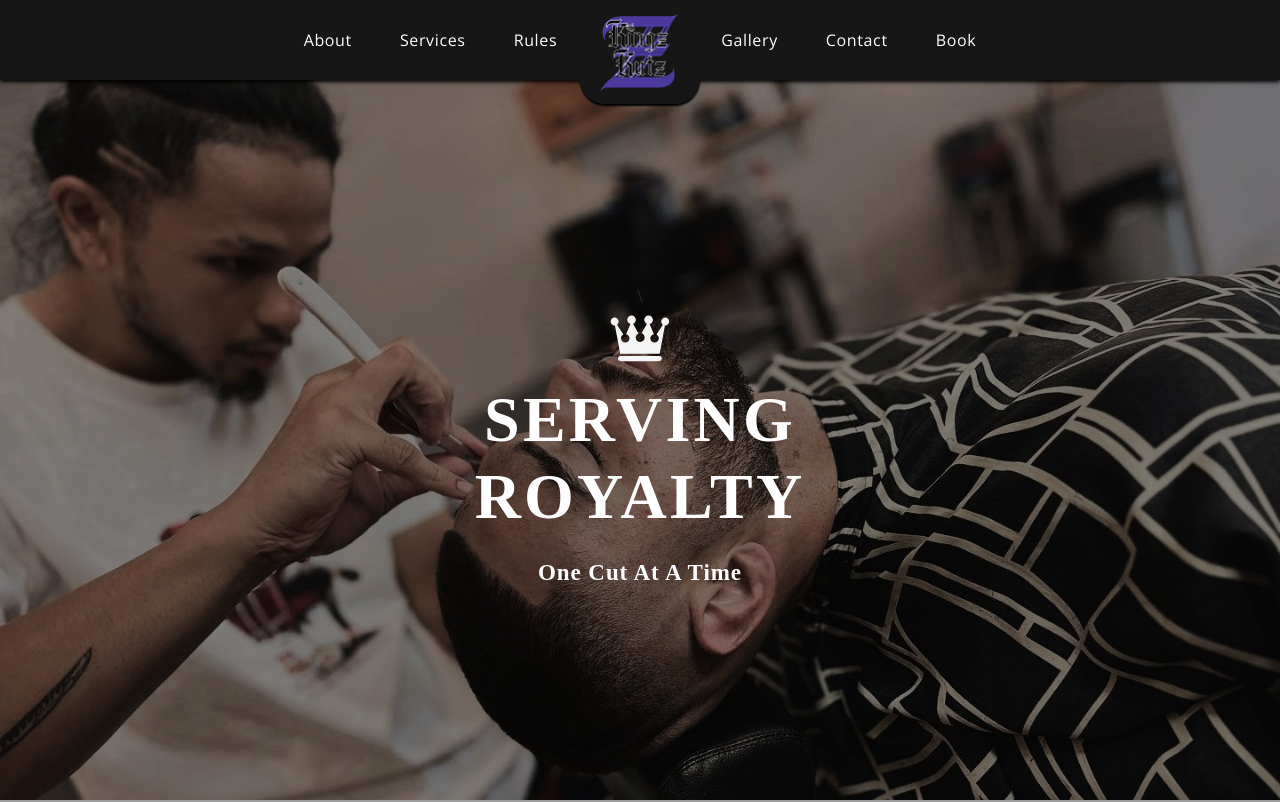
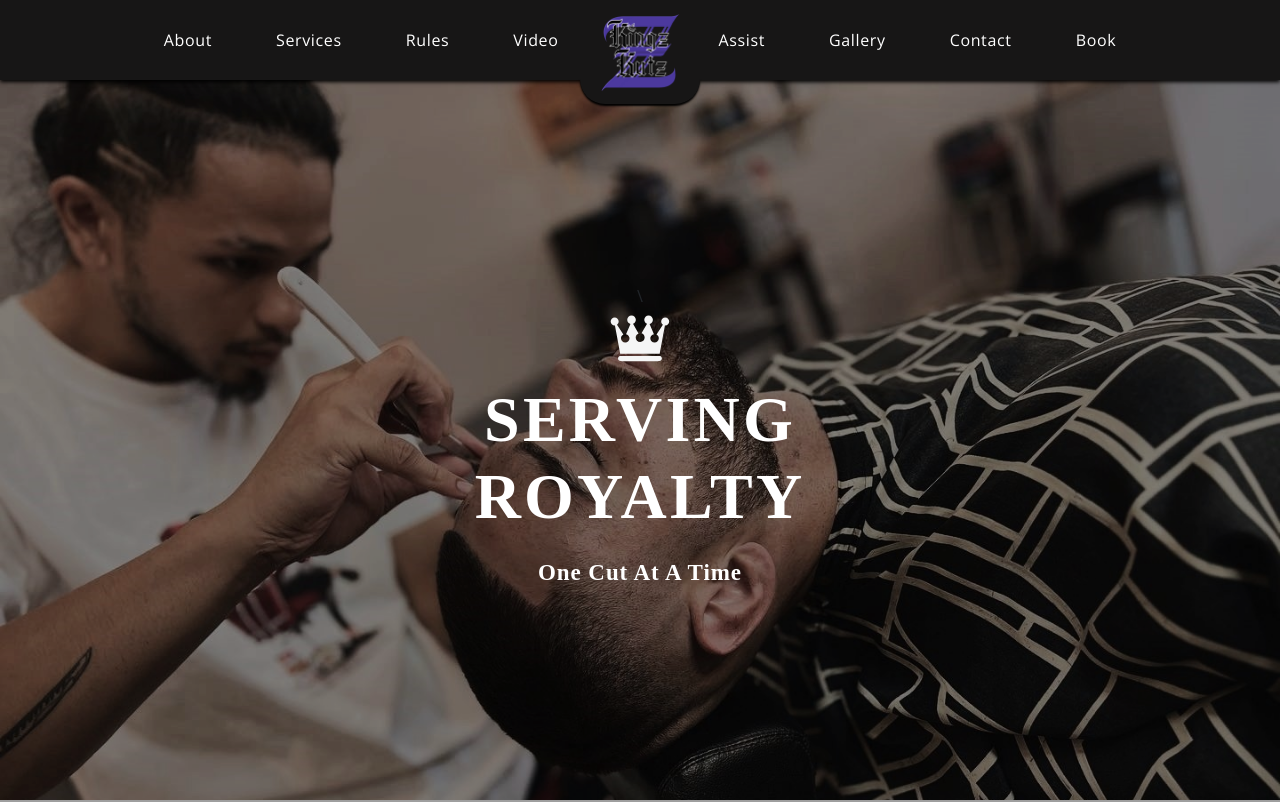
Before and after one commit to JuanTwo779/kingz-kutz-v2, a React (Create React App) app: page / in a window 1280 px wide. Shown: the top 802 px of the page. Built offline with nearby package versions, Linux system fonts and the light colour scheme; grey boxes are pictures that could not be loaded; a web font is replaced by a local one.

Commit message:
Navbar changes

```diff
--- a/src/components/Navbar/Navbar.css
+++ b/src/components/Navbar/Navbar.css
@@ -12,10 +12,15 @@
 }
 
 .app__navbar-logo {
-    position: relative;
+    /* position: absolute;
+    left: 50%; */
+    position: absolute;
+    left: 50%;
+    transform: translateX(-50%);
     text-align: center;
-    margin: 0 0.5rem;
+    /* margin: 0 0.5rem; */
     z-index: 2;
+
 }
 
 .nav__desktop-logo {
@@ -51,7 +56,8 @@
 }
 
 .app__navbar-links li {
-    margin: 0 1.5rem;
+    /* width: 75px; */
+    margin: 0 2rem;
     cursor: pointer;
 }
 
@@ -91,10 +97,12 @@ ul.app__navbar-links a:hover::after {
 
 .items-left{
     margin-left: auto;
+    margin-right: 3rem;
 }
 
 .items-right{
     margin-right: auto;
+    margin-left: 3rem;
 }
 
 .app__navbar-smallscreen {
@@ -169,9 +177,16 @@ ul.app__navbar-links a:hover::after {
     }
 }
 
-@media screen and (max-width: 1000px) {
+@media screen and (max-width: 1150px) {
     .nav__desktop-logo, .rounded-background{
         display: none;
+    }
+
+    .app__navbar-logo {
+        position: relative;
+        left: 0;
+        transform: translateX(50%);
+        text-align: center;
     }
 
     .nav__mobile-logo{
--- a/src/components/Navbar/Navbar.jsx
+++ b/src/components/Navbar/Navbar.jsx
@@ -17,6 +17,7 @@ const Navbar = () => {
         <li><a className='p__opensans' href="#barber">About</a></li>
         <li><a className='p__opensans' href="#services">Services</a></li>
         <li><a className='p__opensans' href="#rules">Rules</a></li>
+        <li><a className='p__opensans' href="#intro">Video</a></li>
       </ul>
 
 
@@ -26,13 +27,13 @@ const Navbar = () => {
           <img className='nav__desktop-logo' src={images.heroLogoKK} alt="app logo" />
           <img className='nav__mobile-logo' src={images.logoKK} alt="app logo" />
         </a>
-        </div>
+      </div>
 
       <ul className='app__navbar-links items-right'>
+        <li><a className='p__opensans' href="#assistant" >Assist</a></li>
         <li><a className='p__opensans' href="#photos" >Gallery</a></li>
         <li><a className='p__opensans' href="#contact">Contact</a></li>
         <li><a className='p__opensans' href="#booking">Book</a></li>
-
       </ul>
 
       <div className="app__navbar-smallscreen">
--- a/src/container/Assistant/Assistant.jsx
+++ b/src/container/Assistant/Assistant.jsx
@@ -46,7 +46,7 @@ const Assistant = () => {
     }
 
     return (
-        <div className="app__sservices d-flex flex__center align-items-center text-center section__padding">
+        <div className="app__sservices d-flex flex__center align-items-center text-center section__padding" id='assistant'>
             <h1 className="headtext__cormorant mb-4">AI Assistant</h1>
             <p className='p__opensans'>Unsure how to describe your desired haircut? Simply upload a photo, and we’ll identify it for you.</p>
             <p className='p__opensans text-secondary'>Note: AI predictions are not always perfect. We recommend doing additional research to ensure the best results.</p>
--- a/src/container/Intro/Intro.jsx
+++ b/src/container/Intro/Intro.jsx
@@ -20,7 +20,7 @@ const Intro = () => {
   }
 
   return (
-    <div className='app__video'>
+    <div className='app__video' id='intro'>
       <video
         src={ vid }
         type="video/mp4"
```
